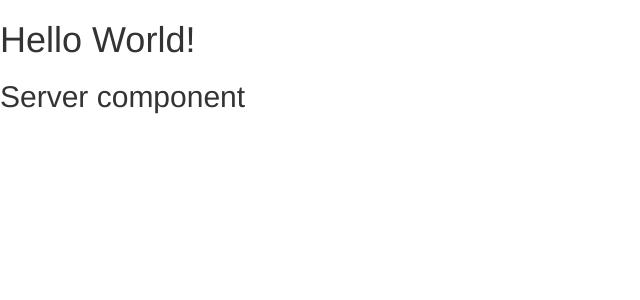
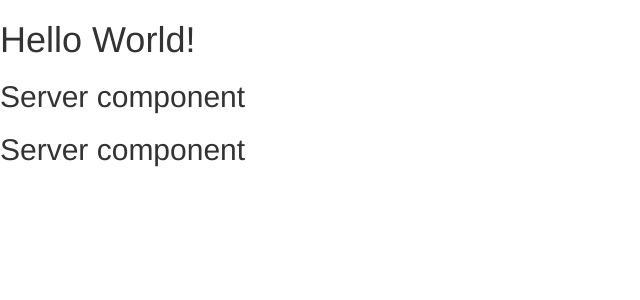
Before and after one commit to shiva-sondakar/angular-projects, an Angular app in the folder project1/: page / in a window 1280 px wide. Shown: the top 300 px of the page, without its empty margins (0-640 px from the left). Built offline with nearby package versions, Linux system fonts and the light colour scheme.

Commit message:
Created Servers Component

```diff
--- a/project1/src/app/app.component.html
+++ b/project1/src/app/app.component.html
@@ -1,2 +1,2 @@
 <h1>{{title}}</h1>
-<app-server></app-server>
+<app-servers></app-servers>
--- a/project1/src/app/app.module.ts
+++ b/project1/src/app/app.module.ts
@@ -4,11 +4,12 @@
 
 import { AppComponent } from './app.component';
 import { ServerComponent } from './server/server.component';
+import { ServersComponent } from './servers/servers.component';
 
 
 @NgModule({
   declarations: [
-    AppComponent,ServerComponent
+    AppComponent,ServerComponent, ServersComponent
   ],
   imports: [
     BrowserModule
--- /dev/null
+++ b/project1/src/app/servers/servers.component.html
@@ -0,0 +1,2 @@
+<app-server></app-server>
+<app-server></app-server>
--- /dev/null
+++ b/project1/src/app/servers/servers.component.ts
@@ -0,0 +1,15 @@
+import { Component, OnInit } from '@angular/core';
+
+@Component({
+  selector: 'app-servers',
+  templateUrl: './servers.component.html',
+  styleUrls: ['./servers.component.css']
+})
+export class ServersComponent implements OnInit {
+
+  constructor() { }
+
+  ngOnInit() {
+  }
+
+}
```
Also changed, not shown: project1/src/app/servers/servers.component.css (added).
